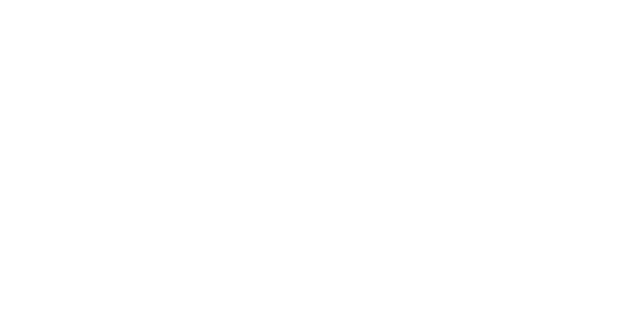
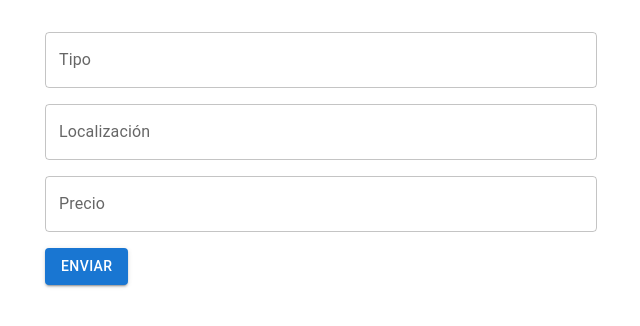
Before and after one commit to Sergioig37/TFG-DAW-ProperSell-front, a React (Vite) app: page /propiedad/create in a window 1280 px wide. Before the commit this address had no page. Shown: the top 326 px of the page, without its empty margins (319-959 px from the left). Built offline with nearby package versions, Linux system fonts and the light colour scheme.

Commit message:
CRUD propiedades completo

```diff
--- a/src/App.jsx
+++ b/src/App.jsx
@@ -17,6 +17,9 @@ import { ClienteUpdate } from "./components/cliente/ClienteUpdate"
 import { InmobiliariaProfile } from "./components/Inmobiliaria/InmobiliariaProfile"
 import { InmobiliariaUpdate } from "./components/Inmobiliaria/InmobiliariaUpdate"
 import { InmobiliariaCreate } from "./components/Inmobiliaria/InmobiliariaCreate"
+import { PropiedadProfile } from "./components/propiedades/PropiedadProfile"
+import { PropiedadUpdate } from "./components/propiedades/PropieadUpdate"
+import { PropiedadCreate } from "./components/propiedades/PropiedadCreate"
 
 
 export const App = () => {
@@ -40,6 +43,9 @@ export const App = () => {
             <Route path="/inmobiliaria/:id" element={<InmobiliariaProfile/>}/>
             <Route path="/inmobiliaria/edit/:id" element={<InmobiliariaUpdate/>}/>
             <Route path="/inmobiliaria/create" element={<InmobiliariaCreate/>}/>
+            <Route path="/propiedad/:id" element={<PropiedadProfile/>}/>
+            <Route path="/propiedad/edit/:id" element={<PropiedadUpdate/>}/>
+            <Route path="/propiedad/create" element={<PropiedadCreate/>}/>
             <Route path="/admin/agentes-dashboard" element={<AgentesDashboard/>}/>
             <Route path="/admin/inmobiliarias-dashboard" element={<InmobiliariasDashboard/>}/>
             <Route path="/admin/clientes-dashboard" element={<ClientesDashboard/>}/>
--- /dev/null
+++ b/src/components/propiedades/PropieadUpdate.jsx
@@ -0,0 +1,99 @@
+import React, { useEffect, useState } from "react";
+import { TextField, Button, Grid, Container } from "@mui/material";
+import { useNavigate, useParams } from "react-router-dom";
+
+export const PropiedadUpdate = () => {
+  const { id } = useParams();
+  const [idPropiedad, setIdPropiedad] = useState(0);
+  const [tipo, setTipo] = useState("");
+  const [localizacion, setLocalizacion] = useState("");
+  const [precio, setPrecio] = useState("");
+  const [propietario, setPropietario] = useState("");
+
+  const navigate = useNavigate();
+
+  useEffect(() => {
+    fetch(`http://localhost:9090/propiedad/${id}`)
+      .then((res) => res.json())
+      .then((data) => {
+        setTipo(data.tipo);
+        setLocalizacion(data.localizacion);
+        setPrecio(data.precio);
+        setPropietario(data.propietario ? data.propietario.nombre : "");
+        setIdPropiedad(data.id);
+      });
+  }, [id]);
+
+  const handleSubmit = (e) => {
+    e.preventDefault();
+    console.log("Datos enviados:", { tipo, localizacion, precio, propietario });
+    var data = {
+      id: idPropiedad,
+      tipo: tipo,
+      localizacion: localizacion,
+      precio: precio,
+      propietario: { nombre: propietario },
+    };
+
+    fetch(`http://localhost:9090/propiedad/edit/${data.id}`, {
+      method: 'PUT',
+      headers: {
+        Accept: 'application/json',
+        'Content-Type': 'application/json',
+      },
+      body: JSON.stringify(data),
+    })
+      .then(() => {
+        navigate("/admin/propiedades-dashboard");
+      })
+      .catch((error) => {
+        console.error("Error al actualizar los datos:", error);
+      });
+  };
+
+  return (
+    <Container maxWidth="sm" sx={{ mt: 4 }}>
+      <form onSubmit={handleSubmit}>
+        <Grid container spacing={2}>
+          <Grid item xs={12}>
+            <TextField
+              fullWidth
+              label="Tipo"
+              value={tipo}
+              onChange={(e) => setTipo(e.target.value)}
+            />
+          </Grid>
+          <Grid item xs={12}>
+            <TextField
+              fullWidth
+              label="Localización"
+              value={localizacion}
+              onChange={(e) => setLocalizacion(e.target.value)}
+            />
+          </Grid>
+          <Grid item xs={12}>
+            <TextField
+              fullWidth
+              label="Precio"
+              value={precio}
+              onChange={(e) => setPrecio(e.target.value)}
+            />
+          </Grid>
+          <Grid item xs={12}>
+            <TextField
+              fullWidth
+              label="Propietario"
+              value={propietario}
+              onChange={(e) => setPropietario(e.target.value)}
+            />
+          </Grid>
+          <Grid item xs={12}>
+            <Button type="submit" variant="contained" color="primary">
+              Enviar
+            </Button>
+          </Grid>
+        </Grid>
+      </form>
+    </Container>
+  );
+};
--- /dev/null
+++ b/src/components/propiedades/PropiedadCreate.jsx
@@ -0,0 +1,75 @@
+import React, { useState } from "react";
+import { TextField, Button, Grid, Container } from "@mui/material";
+import { useNavigate } from "react-router-dom";
+
+export const PropiedadCreate = () => {
+  const [tipo, setTipo] = useState("");
+  const [localizacion, setLocalizacion] = useState("");
+  const [precio, setPrecio] = useState("");
+
+
+  const navigate = useNavigate();
+
+  const handleSubmit = (e) => {
+    e.preventDefault();
+    console.log("Datos enviados:", { tipo, localizacion, precio });
+    var data = {
+      tipo: tipo,
+      localizacion: localizacion,
+      precio: precio,
+    };
+
+    fetch('http://localhost:9090/propiedad/save', {
+      method: 'POST',
+      headers: {
+        Accept: 'application/json',
+        'Content-Type': 'application/json',
+      },
+      body: JSON.stringify(data),
+    })
+      .then(() => {
+        navigate("/admin/propiedades-dashboard");
+      })
+      .catch((error) => {
+        console.error("Error al enviar los datos:", error);
+      });
+  };
+
+  return (
+    <Container maxWidth="sm" sx={{ mt: 4 }}>
+      <form onSubmit={handleSubmit}>
+        <Grid container spacing={2}>
+          <Grid item xs={12}>
+            <TextField
+              fullWidth
+              label="Tipo"
+              value={tipo}
+              onChange={(e) => setTipo(e.target.value)}
+            />
+          </Grid>
+          <Grid item xs={12}>
+            <TextField
+              fullWidth
+              label="Localización"
+              value={localizacion}
+              onChange={(e) => setLocalizacion(e.target.value)}
+            />
+          </Grid>
+          <Grid item xs={12}>
+            <TextField
+              fullWidth
+              label="Precio"
+              value={precio}
+              onChange={(e) => setPrecio(e.target.value)}
+            />
+          </Grid>
+          <Grid item xs={12}>
+            <Button type="submit" variant="contained" color="primary">
+              Enviar
+            </Button>
+          </Grid>
+        </Grid>
+      </form>
+    </Container>
+  );
+};
--- /dev/null
+++ b/src/components/propiedades/PropiedadProfile.jsx
@@ -0,0 +1,63 @@
+import React, { useState, useEffect } from "react";
+import { Container, Typography, Grid, Avatar, Button, Paper, Divider } from "@mui/material";
+import { useParams, useNavigate } from "react-router-dom";
+import { NavbarGeneral } from "../NavbarGeneral";
+
+export const PropiedadProfile = () => {
+  const { id } = useParams();
+  const navigate = useNavigate();
+
+  const [propiedad, setPropiedad] = useState({});
+
+  useEffect(() => {
+    fetch(`http://localhost:9090/propiedad/${id}`)
+      .then((res) => res.json())
+      .then((data) => {
+        setPropiedad(data);
+      });
+  }, [id]);
+
+  const handleEdit = () => {
+    navigate(`/propiedad/edit/${id}`);
+  };
+
+  return (
+    <>
+      <NavbarGeneral />
+      <Container maxWidth="md" sx={{ marginTop: 8 }}>
+        <Paper elevation={3} sx={{ p: 4 }}>
+          <Grid container spacing={3}>
+            <Grid item xs={12} md={4} sx={{ display: "flex", flexDirection: "column", alignItems: "center" }}>
+              <Avatar sx={{ width: 120, height: 120, mb: 2 }}>
+                {propiedad.tipo ? propiedad.tipo[0] : "P"}
+              </Avatar>
+              <Typography variant="h5" gutterBottom>
+                {propiedad.tipo}
+              </Typography>
+              {/* Aquí puedes agregar más detalles según la información de la propiedad */}
+              <Divider sx={{ my: 2 }} />
+              <Button variant="contained" color="primary" onClick={handleEdit}>
+                Editar Propiedad
+              </Button>
+            </Grid>
+            <Grid item xs={12} md={8}>
+              <Typography variant="h6" gutterBottom>
+                Información de la Propiedad
+              </Typography>
+              <Typography variant="body1" gutterBottom>
+                <strong>Localización:</strong> {propiedad.localizacion}
+              </Typography>
+              <Typography variant="body1" gutterBottom>
+                <strong>Precio:</strong> ${propiedad.precio}
+              </Typography>
+              <Typography variant="body1" gutterBottom>
+                <strong>Propietario:</strong> {propiedad.propietario ? propiedad.propietario.nombre : "N/A"}
+              </Typography>
+              <Divider sx={{ my: 2 }} />
+            </Grid>
+          </Grid>
+        </Paper>
+      </Container>
+    </>
+  );
+};
--- a/src/components/propiedades/PropiedadesDashboard.jsx
+++ b/src/components/propiedades/PropiedadesDashboard.jsx
@@ -32,9 +32,22 @@ export const PropiedadesDashboard = () => {
     navigate(`/propiedad/edit/${id}`);
   };
 
-  const handleDelete = (id) => {
+  const handleDelete = (idPropiedad) => {
     // Implementa la lógica de eliminación aquí
-    console.log("Eliminar propiedad", id);
+    console.log("Eliminar propiedad", idPropiedad);
+    var data = {
+      id: idPropiedad,
+    }
+
+    fetch(`http://localhost:9090/propiedad/del/${data.id}`,{
+      method: 'DELETE',
+      headers:{
+        Accept: 'application/json',
+        'Content-Type': 'application/json',
+      },
+    })
+    window.location.reload();
+    console.log("Eliminado propiedad", data.id);
   };
 
   const handleVer = (id) => {
@@ -45,7 +58,7 @@ export const PropiedadesDashboard = () => {
   return (
     <>
     <NavbarGeneral/>
-    <Button variant="contained" color="primary" href="/inmobiliaria/create" sx={{mt: 4}}>
+    <Button variant="contained" color="primary" href="/propiedad/create" sx={{mt: 4}}>
         Crear Propiedad
       </Button>
       <TableContainer component={Paper}>
```
